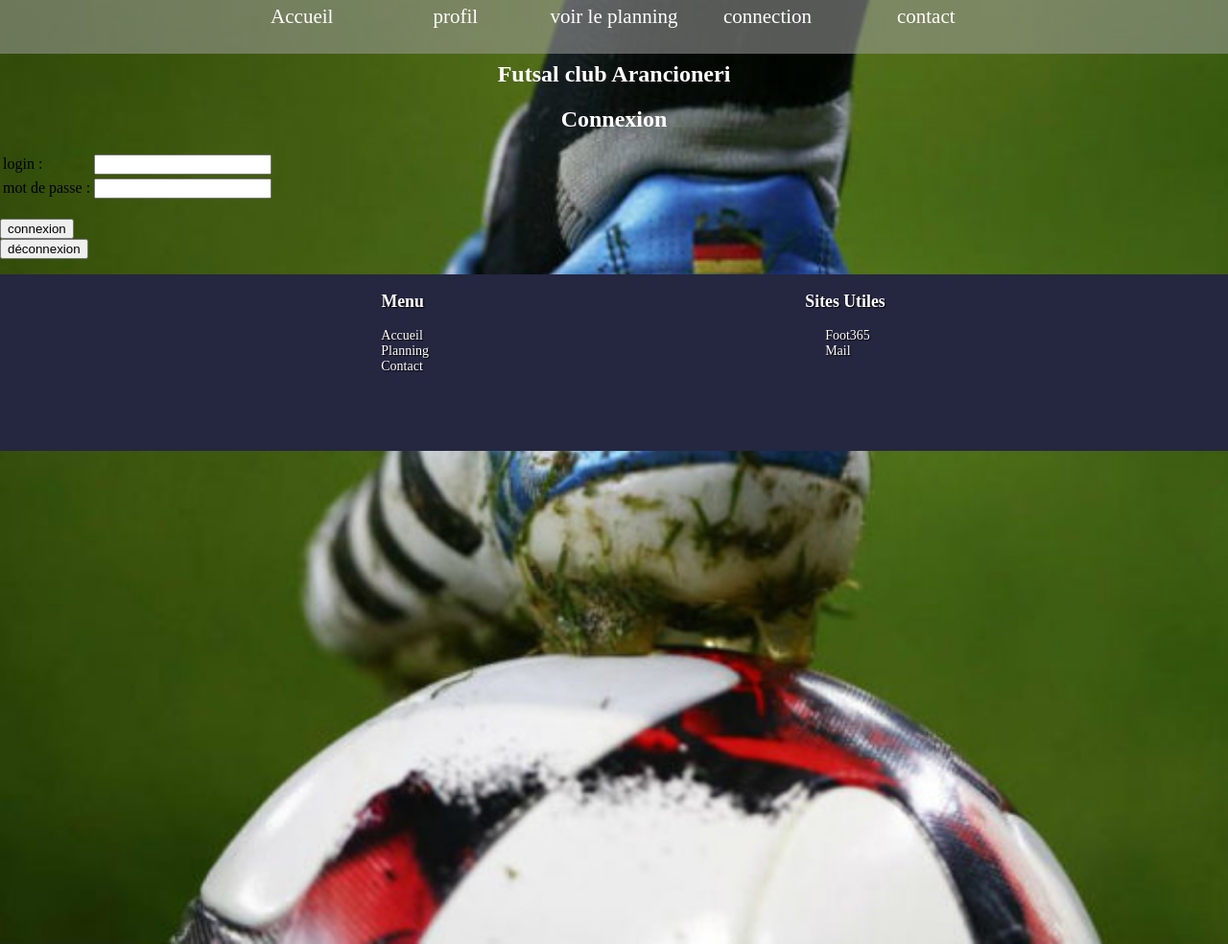
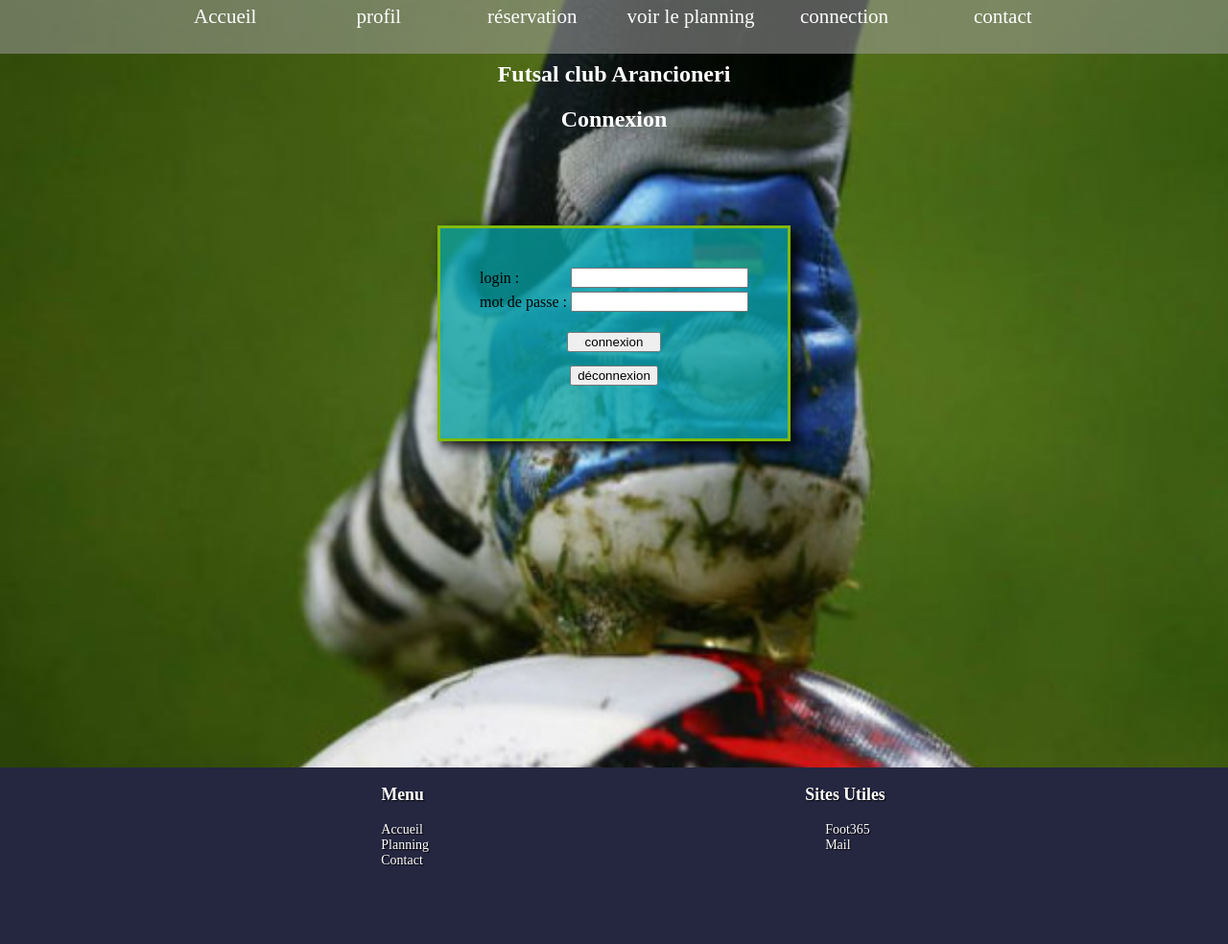
Before and after one commit to olivier-crozet/reservation-salles, a PHP site: page /connexion.php in a window 1280 px wide. Shown: the whole page at 96% size. Run offline with PHP 8.4, Linux system fonts and the light colour scheme; the visitor is signed in with stand-in values (Sample User, id 1).

Commit message:
retouche nav

```diff
--- a/connexion.php
+++ b/connexion.php
@@ -14,6 +14,8 @@
 	   <meta charset="utf-8">
      <link rel="stylesheet" type="text/css" href="nav.css">
      <link rel="stylesheet" type="text/css" href="css/index.css">
+     <link rel="stylesheet" type="text/css" href="css/connexion.css">
+
 
      <title>futsal club connexion</title>
 </head>
@@ -38,6 +40,7 @@
                         if (isset($_SESSION['login']))
                          {
                          echo "<li><a class=\"ah\"  href=\"profil.php\">profil</a></li>";
+                         echo "<li><a class=\"ah\"  href=\"reservationsalles.php\">réservation</a></li>";
                          }
                          ?>
                <li><a class="ah"  href="planning.php">voir le planning</a>
--- /dev/null
+++ b/css/connexion.css
@@ -0,0 +1,18 @@
+
+main
+{
+	margin: auto;
+    margin-top: 6%;
+    background-color: #06a2a4c2;
+    padding: 3%;
+    border: 2px 2px 2px black;
+    border: #82ba09 solid;
+    box-shadow: black 7px 6px 14PX;
+    text-align: center;
+    color: white;
+}
+.envoi-connexion
+{
+	width: 34%;
+    margin-bottom: 5%;
+}
--- a/index.php
+++ b/index.php
@@ -38,6 +38,7 @@
                         if (isset($_SESSION['login']))
                          {
                          echo "<li><a class=\"ah\"  href=\"profil.php\">profil</a></li>";
+                         echo "<li><a class=\"ah\"  href=\"reservationsalles.php\">réservation</a></li>";
                          }
                          ?>
                <li><a class="ah"  href="planning.php">voir le planning</a>
```
